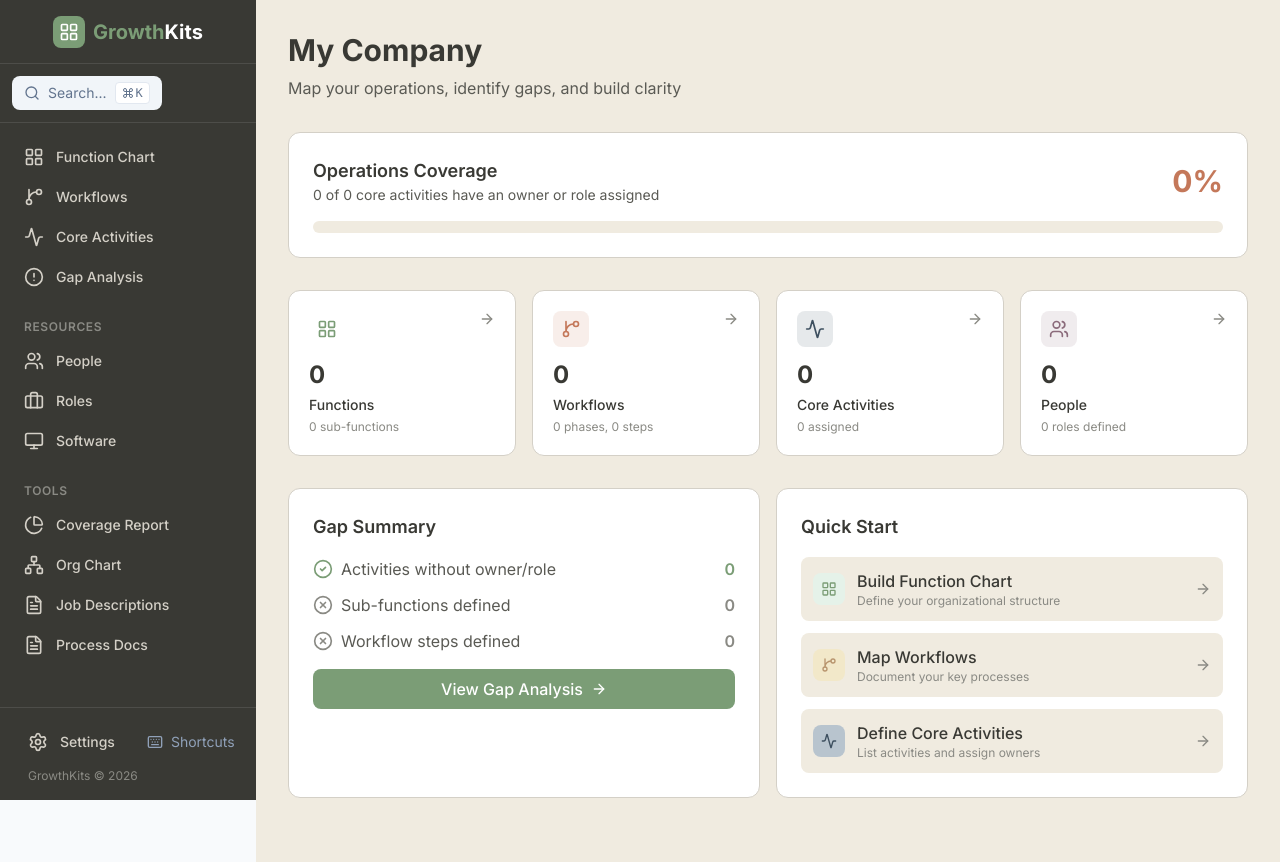
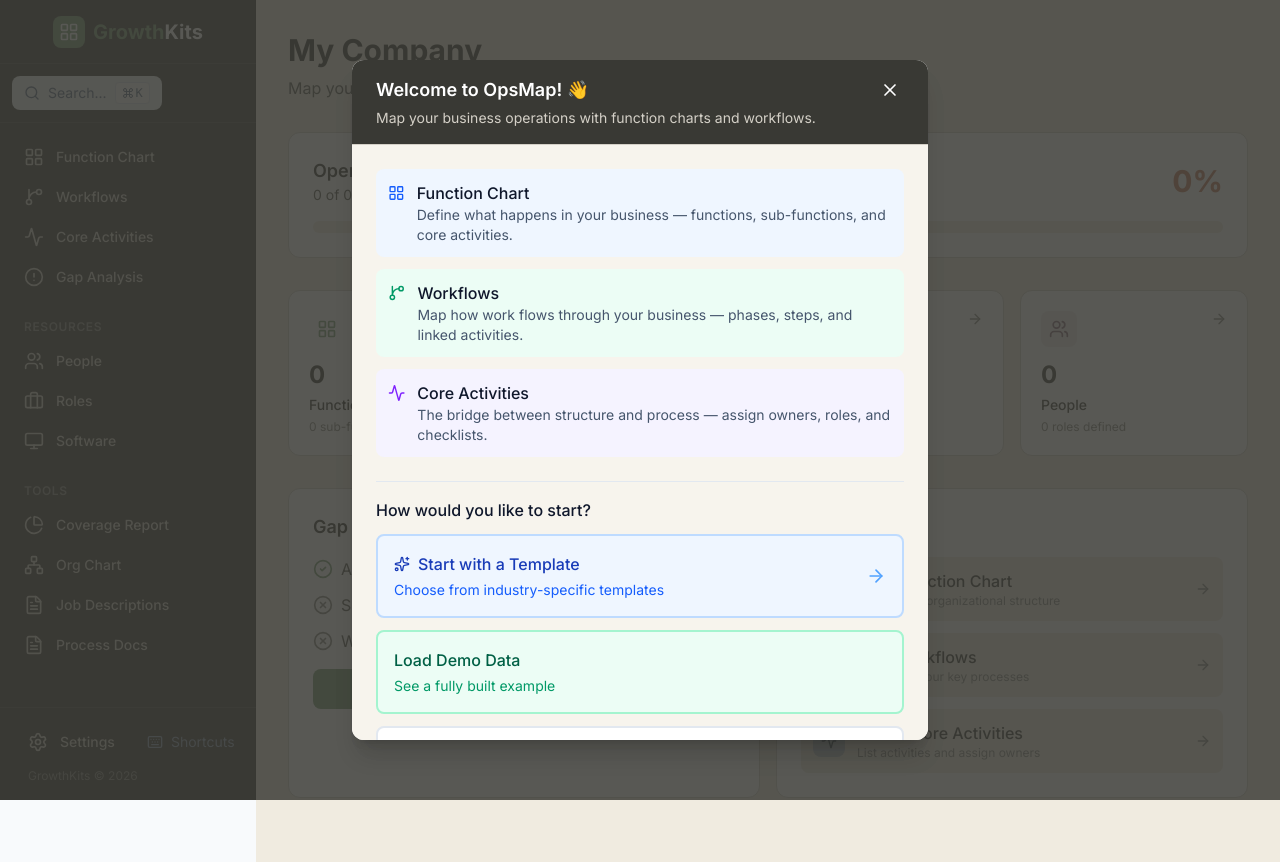
Before and after one commit to marcus-cole-ai/ops-map, a Next.js app: page / in a window 1280 px wide. Built offline with nearby package versions, Linux system fonts and the light colour scheme.

Commit message:
Fix: Modal props compatibility for WelcomeModal

```diff
--- a/src/app/page.tsx
+++ b/src/app/page.tsx
@@ -1,6 +1,5 @@
 'use client'
 
-import { useEffect, useState } from 'react'
 import { useOpsMapStore } from '@/store'
 import Link from 'next/link'
 import {
@@ -27,21 +26,6 @@
     people,
     roles,
   } = useOpsMapStore()
-
-  const [showWelcome, setShowWelcome] = useState(false)
-
-  // Check if first time user
-  useEffect(() => {
-    const hasSeenWelcome = localStorage.getItem('ops-map-welcomed')
-    if (!hasSeenWelcome && functions.length === 0 && workflows.length === 0) {
-      setShowWelcome(true)
-    }
-  }, [functions.length, workflows.length])
-
-  const handleCloseWelcome = () => {
-    localStorage.setItem('ops-map-welcomed', 'true')
-    setShowWelcome(false)
-  }
 
   // Calculate stats
   const activitiesWithOwner = coreActivities.filter((a) => a.ownerId).length
@@ -324,7 +308,7 @@
       </div>
 
       {/* Welcome Modal */}
-      <WelcomeModal isOpen={showWelcome} onClose={handleCloseWelcome} />
+      <WelcomeModal />
     </div>
   )
 }
--- a/src/components/ui/Modal.tsx
+++ b/src/components/ui/Modal.tsx
@@ -4,15 +4,30 @@
 import { X } from 'lucide-react'
 
 interface ModalProps {
-  isOpen: boolean
+  isOpen?: boolean
+  open?: boolean  // alias for isOpen
   onClose: () => void
   title: string
+  description?: string
   children: React.ReactNode
   maxWidth?: string
+  className?: string
 }
 
-export function Modal({ isOpen, onClose, title, children, maxWidth = '28rem' }: ModalProps) {
+export function Modal({
+  isOpen,
+  open,
+  onClose,
+  title,
+  description,
+  children,
+  maxWidth = '28rem',
+  className
+}: ModalProps) {
   const modalRef = useRef<HTMLDivElement>(null)
+
+  // Support both isOpen and open props
+  const isVisible = isOpen ?? open ?? false
 
   useEffect(() => {
     const handleEscape = (e: KeyboardEvent) => {
@@ -21,7 +36,7 @@
       }
     }
 
-    if (isOpen) {
+    if (isVisible) {
       document.addEventListener('keydown', handleEscape)
       document.body.style.overflow = 'hidden'
     }
@@ -30,9 +45,20 @@
       document.removeEventListener('keydown', handleEscape)
       document.body.style.overflow = 'unset'
     }
-  }, [isOpen, onClose])
+  }, [isVisible, onClose])
 
-  if (!isOpen) return null
+  if (!isVisible) return null
+
+  // Parse maxWidth from className if provided (e.g., "max-w-xl")
+  const classMaxWidth = className?.match(/max-w-(\w+)/)?.[0]
+  const widthMap: Record<string, string> = {
+    'max-w-sm': '24rem',
+    'max-w-md': '28rem',
+    'max-w-lg': '32rem',
+    'max-w-xl': '36rem',
+    'max-w-2xl': '42rem',
+  }
+  const finalMaxWidth = classMaxWidth ? widthMap[classMaxWidth] || maxWidth : maxWidth
 
   return (
     <div
@@ -55,7 +81,7 @@
         className="relative rounded-xl overflow-hidden shadow-xl"
         style={{
           background: 'var(--white)',
-          maxWidth,
+          maxWidth: finalMaxWidth,
           width: '100%',
           maxHeight: '85vh',
           display: 'flex',
@@ -64,12 +90,13 @@
       >
         {/* Header */}
         <div
-          className="flex items-center justify-between px-6 py-4"
+          className="px-6 py-4"
           style={{
             background: 'var(--gk-charcoal)',
             borderBottom: '1px solid var(--stone)'
           }}
         >
+          <div className="flex items-center justify-between">
             <h2 className="text-lg font-semibold text-white">{title}</h2>
             <button
               onClick={onClose}
@@ -77,6 +104,12 @@
             >
               <X className="h-5 w-5 text-white" />
             </button>
+          </div>
+          {description && (
+            <p className="mt-1 text-sm" style={{ color: 'var(--stone)' }}>
+              {description}
+            </p>
+          )}
         </div>
 
         {/* Body */}
```
Lines whose indentation alone changed are shown as unchanged.
